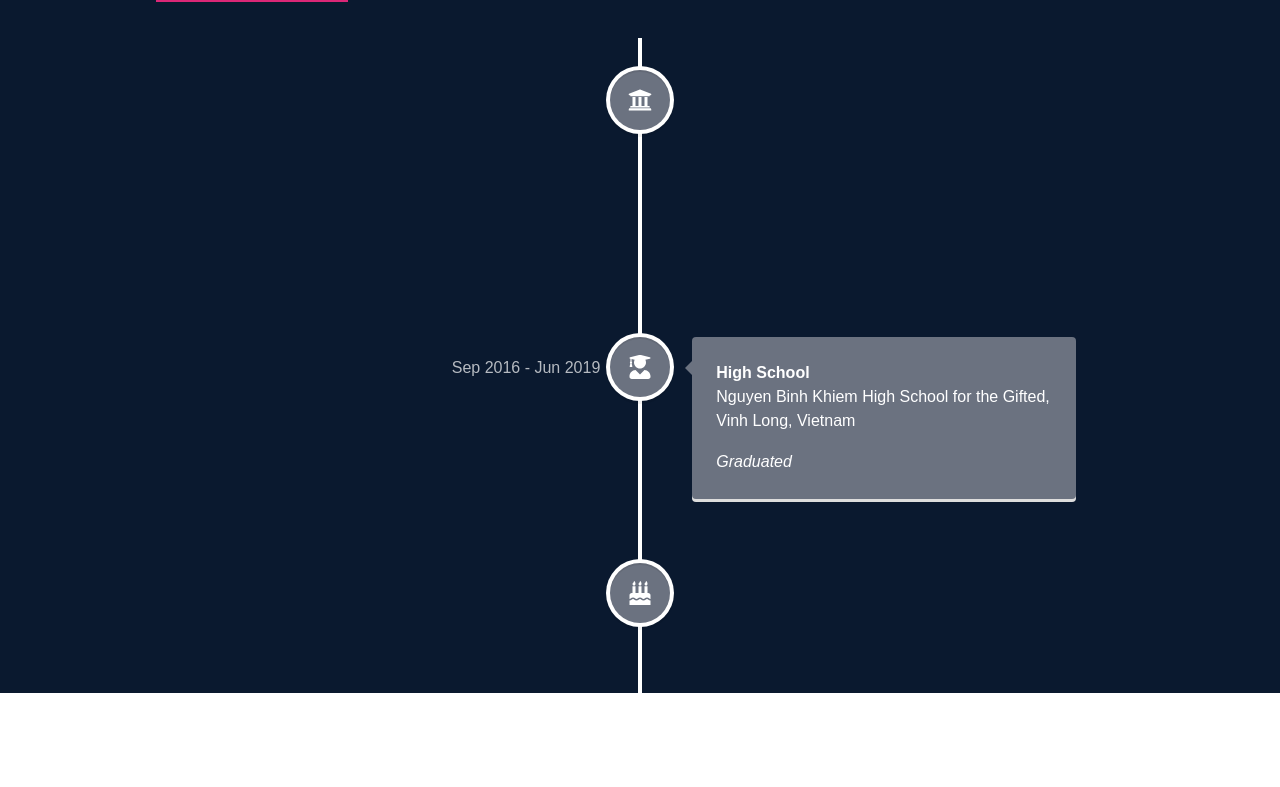
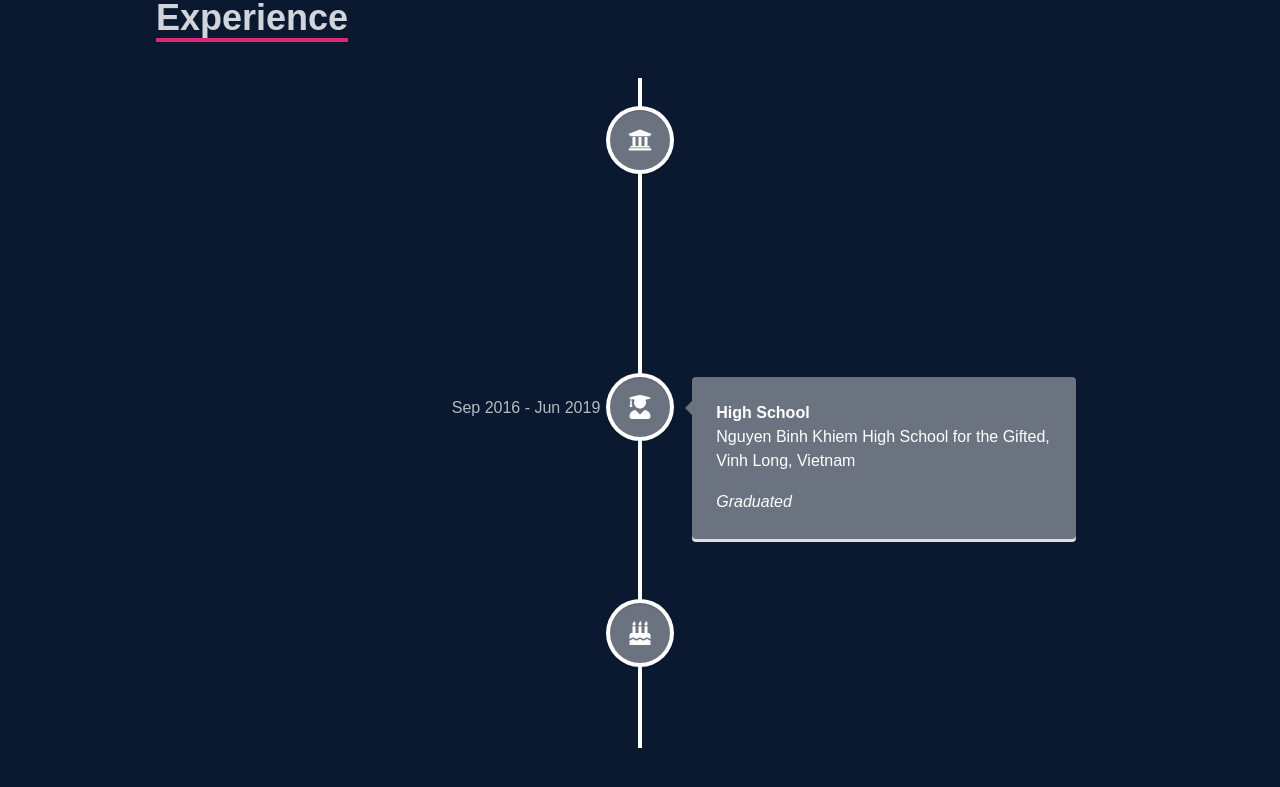
Before and after one commit to huynhnhutanhduy/portfolio-duyhuynh, a React (Create React App) app: page / in a window 1280 px wide. Shown: the part 3307-4094 px from the top of the page. Before the commit the page ends 4015 px from the top, so only its background shows below. Built offline with nearby package versions, Linux system fonts and the light colour scheme.

Commit message:
update source code

```diff
--- a/src/App.js
+++ b/src/App.js
@@ -8,6 +8,7 @@
 import { BsArrowUpCircleFill } from "react-icons/bs";
 import { Link } from "react-scroll";
 import Experience from "./components/Experience";
+import Footer from "./components/Footer";
 
 export const Portfolio = React.createContext();
 
@@ -40,6 +41,7 @@
         <Skills />
         <Projects />
         <Experience />
+        <Footer />
         {goToTop && (
           <Link to="home" smooth={true} duration={500}>
             <button className="hidden md:block fixed right-8 bottom-5 cursor-pointer text-white text-5xl">
--- a/src/components/Experience.js
+++ b/src/components/Experience.js
@@ -8,7 +8,10 @@
   const { nav } = useContext(Portfolio);
 
   return (
-    <div name="experience" className="w-full md:h-screen bg-[#0a192f] text-gray-300 pt-20">
+    <div
+      name="experience"
+      className="w-full md:h-screen bg-[#0a192f] text-gray-300 pt-20 lg:pt-40"
+    >
       {/* Container */}
       <div className="max-w-[1000px] mx-auto p-4 flex flex-col justify-center w-full h-full">
         <div>
--- /dev/null
+++ b/src/components/Footer.js
@@ -0,0 +1,9 @@
+import React from "react";
+
+const Footer = () => {
+  return (
+    <div name="footer" className="w-full bg-[#0a192f] text-gray-300 pt-10 md:pt-28 "></div>
+  );
+};
+
+export default Footer;
```
